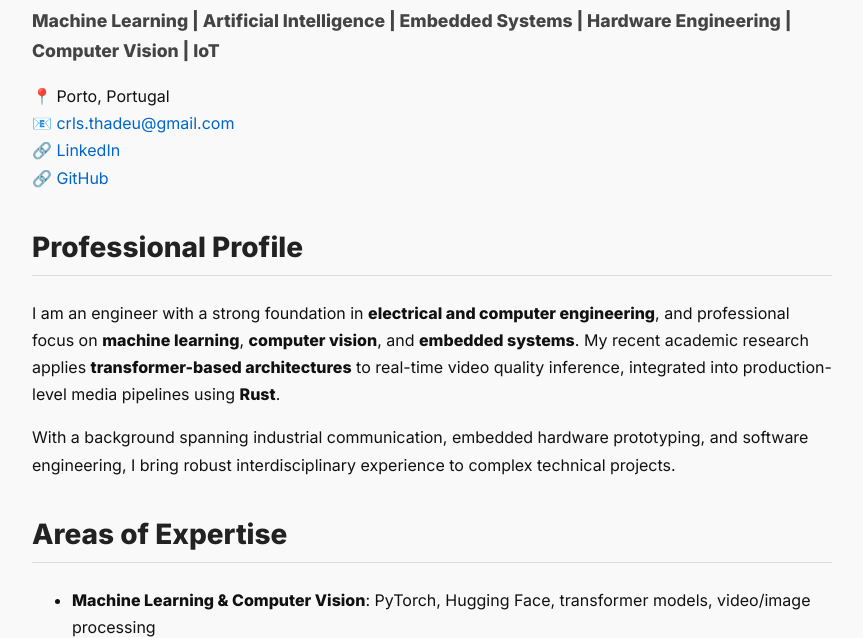
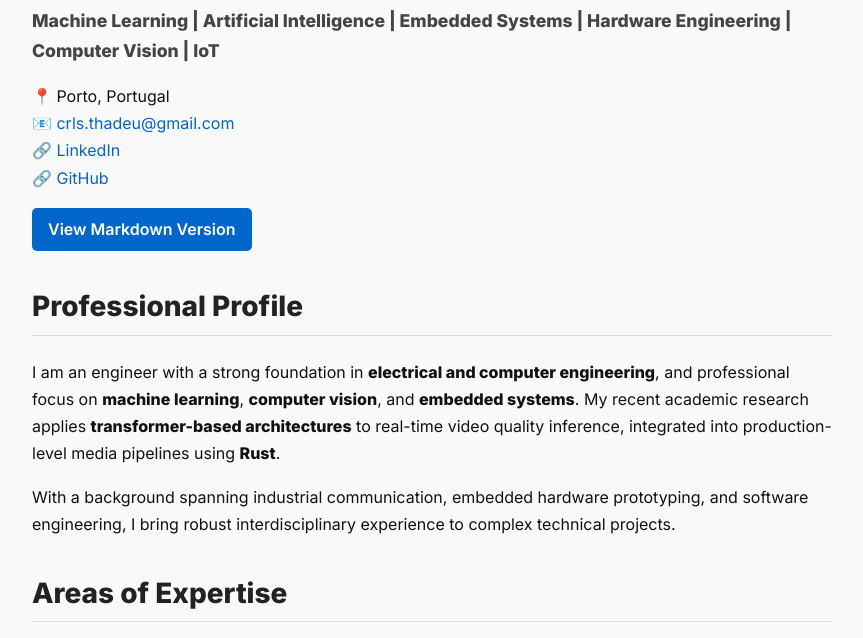
Before and after one commit to cthadeufaria/cthadeufaria.github.io, a plain HTML site: page index.html in a window 1280 px wide. Shown: the part 112-750 px from the top of the page, without its empty margins (208-1071 px from the left). Drawn offline with Linux system fonts and the light colour scheme.

Commit message:
new html index

```diff
--- a/index.html
+++ b/index.html
@@ -59,6 +59,16 @@
       font-size: 0.9rem;
       color: #888;
     }
+    .button-link {
+      display: inline-block;
+      margin-top: 1rem;
+      padding: 0.5rem 1rem;
+      background-color: #0066cc;
+      color: white;
+      border-radius: 5px;
+      text-decoration: none;
+      font-weight: 600;
+    }
   </style>
 </head>
 <body>
@@ -69,7 +79,8 @@
     📍 Porto, Portugal<br />
     📧 <a href="mailto:crls.thadeu@gmail.com">crls.thadeu@gmail.com</a><br />
     🔗 <a href="https://www.linkedin.com/in/carlos-faria-33b51291/">LinkedIn</a><br />
-    🔗 <a href="https://github.com/cthadeufaria">GitHub</a>
+    🔗 <a href="https://github.com/cthadeufaria">GitHub</a><br />
+    <a class="button-link" href="index.md">View Markdown Version</a>
   </div>
 
   <h2>Professional Profile</h2>
@@ -127,7 +138,8 @@
      🔗 <a href="https://github.com/cthadeufaria">GitHub</a></p>
 
   <footer>
-    &copy; 2025 Carlos Faria. All rights reserved.
+    &copy; 2025 Carlos Faria. All rights reserved.<br />
+    <a class="button-link" href="index.md">View Markdown Version</a>
   </footer>
 </body>
 </html>
```
